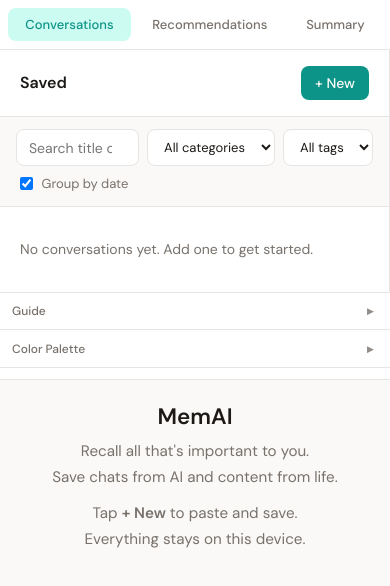
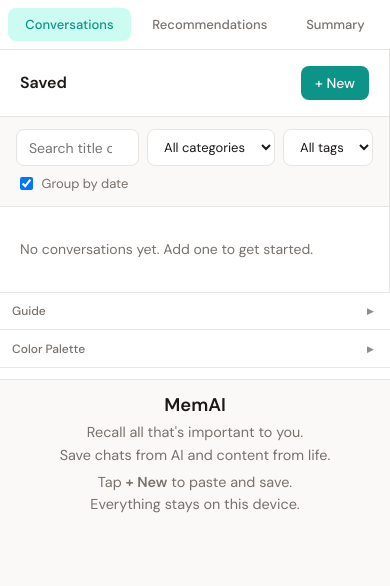
Before and after one commit to SKemp25/MemAI, a React (Vite) app: page / in a window 390 px wide. Shown: the top 586 px of the page. Built offline with nearby package versions, Linux system fonts and the light colour scheme.

Commit message:
Shrink MemAI welcome on mobile again

```diff
--- a/src/App.css
+++ b/src/App.css
@@ -126,21 +126,22 @@
 
 @media (max-width: 600px) {
   .welcome {
-    padding: 1.25rem 1.5rem;
+    padding: 0.75rem 1rem 1rem;
     justify-content: flex-start;
   }
 
   .welcome h1 {
-    font-size: 1.4rem;
-    margin-bottom: 0.4rem;
+    font-size: 1.15rem;
+    margin-bottom: 0.25rem;
   }
 
   .welcome-block {
-    margin-bottom: 0.85rem;
+    margin-bottom: 0.5rem;
   }
 
   .welcome-block p {
     max-width: 100%;
-    font-size: 0.95rem;
+    font-size: 0.9rem;
+    line-height: 1.35;
   }
 }
```
